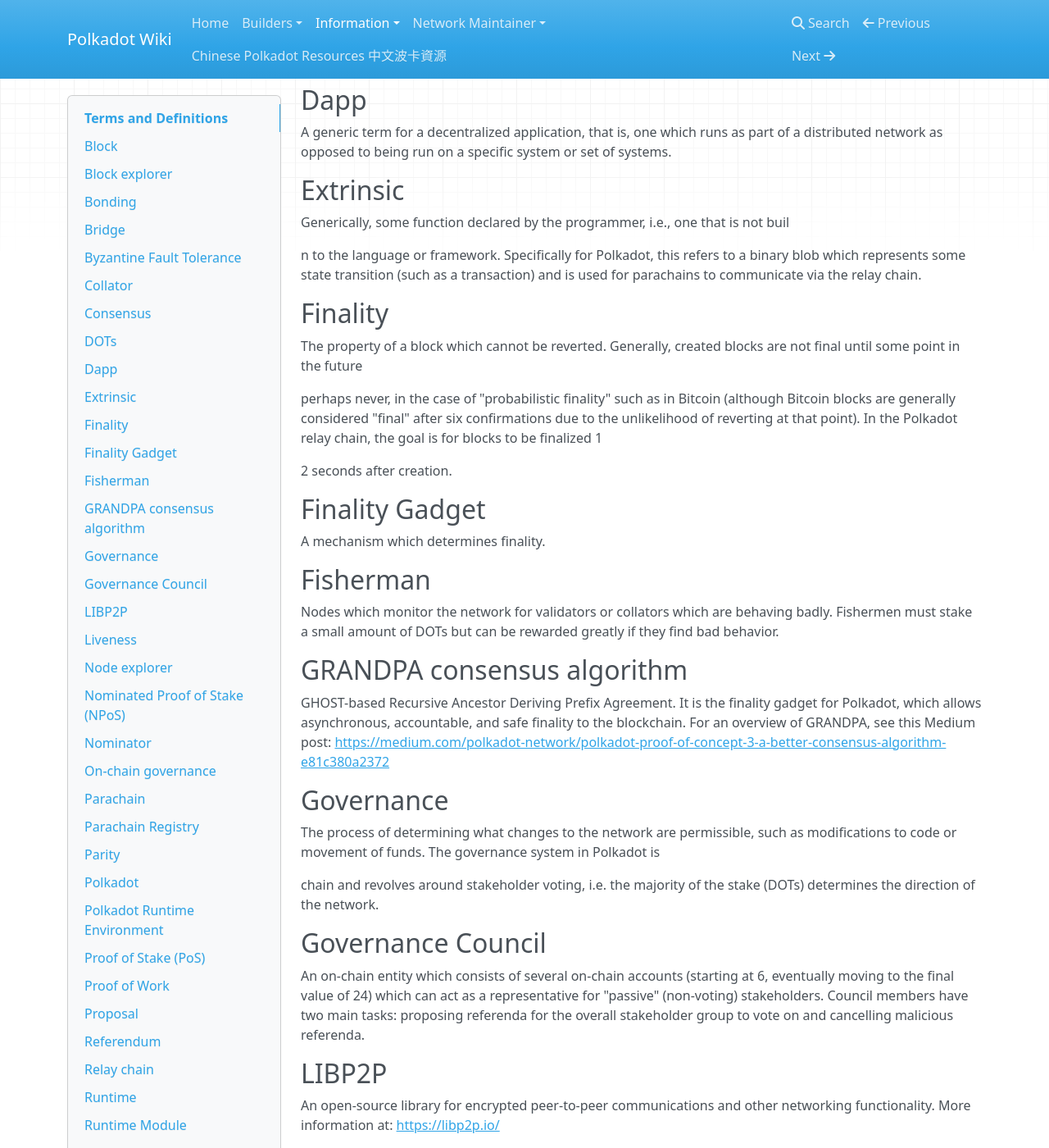
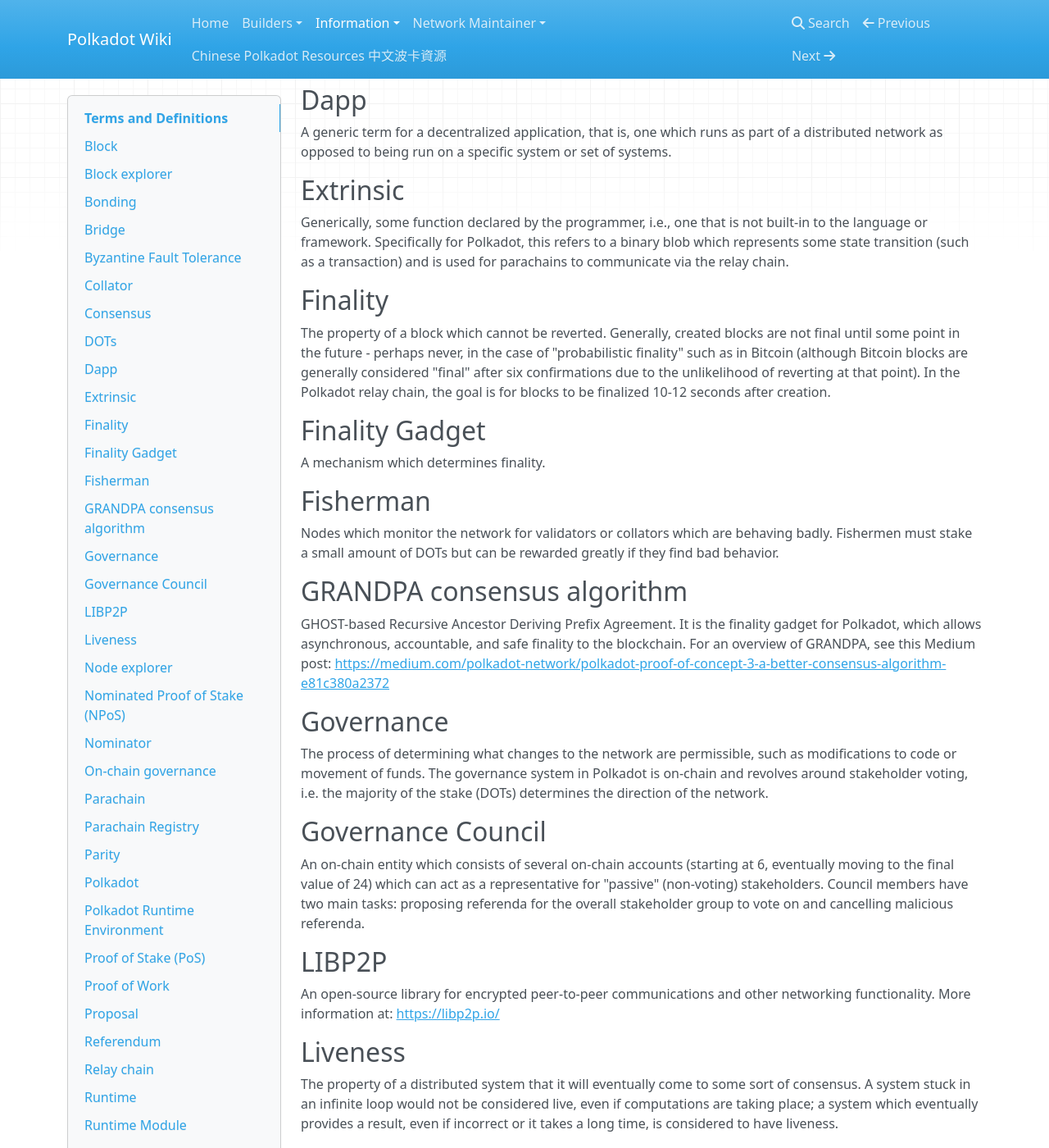
Before and after one commit to w3f/polkadot-wiki-old, an MkDocs documentation site: the page built from docs/polkadot/information/terms_and_definitions.md, in a window 1280 px wide and 1400 px high, scrolled down 2195 px. Shown: the whole window at 82% size. Built offline with MkDocs 1.6.1, drawn with Linux system fonts in a browser that asks for light colours; nearby versions of some CDN libraries; some of the changed text lies outside the part shown.

Commit message:
Some more minor typo fixes

```diff
--- a/docs/polkadot/information/terms_and_definitions.md
+++ b/docs/polkadot/information/terms_and_definitions.md
@@ -41,17 +41,11 @@ A generic term for a decentralized application, that is, one which runs as part
 
 ## __Extrinsic__
 
-Generically, some function declared by the programmer, i.e., one that is not buil
-
-n to the language or framework.  Specifically for Polkadot, this refers to a binary blob which represents some state transition (such as a transaction) and is used for parachains to communicate via the relay chain.
+Generically, some function declared by the programmer, i.e., one that is not built-in to the language or framework.  Specifically for Polkadot, this refers to a binary blob which represents some state transition (such as a transaction) and is used for parachains to communicate via the relay chain.
 
 ## __Finality__
 
-The property of a block which cannot be reverted.  Generally, created blocks are not final until some point in the future
-
-perhaps never, in the case of "probabilistic finality" such as in Bitcoin (although Bitcoin blocks are generally considered "final" after six confirmations due to the unlikelihood of reverting at that point).  In the Polkadot relay chain, the goal is for blocks to be finalized 1
-
-2 seconds after creation.
+The property of a block which cannot be reverted.  Generally, created blocks are not final until some point in the future - perhaps never, in the case of "probabilistic finality" such as in Bitcoin (although Bitcoin blocks are generally considered "final" after six confirmations due to the unlikelihood of reverting at that point).  In the Polkadot relay chain, the goal is for blocks to be finalized 10-12 seconds after creation.
 
 ## __Finality Gadget__
 
@@ -67,9 +61,7 @@ GHOST-based Recursive Ancestor Deriving Prefix Agreement.  It is the finality ga
 
 ## __Governance__
 
-The process of determining what changes to the network are permissible, such as modifications to code or movement of funds.  The governance system in Polkadot is
-
-chain and revolves around stakeholder voting, i.e. the majority of the stake (DOTs) determines the direction of the network.
+The process of determining what changes to the network are permissible, such as modifications to code or movement of funds.  The governance system in Polkadot is on-chain and revolves around stakeholder voting, i.e. the majority of the stake (DOTs) determines the direction of the network.
 
 ## __Governance Council__
 
@@ -89,11 +81,11 @@ A tool which gives you information about a node, such as the latest blocks seale
 
 ## __Nominated Proof of Stake (NPoS)__
 
-A proof of stake system whereby nominators "lend" their stake to validators, as a show of faith in the good behavior of the validator.
+A proof of stake system whereby nominators "lend" their stake to validators, as a show of faith in the good behavior of the validator.  Nominated proof-of-stake differs from delegated proof-of-stake in that nominators are subject to loss of stake if they nominate a bad validator; delegates are not subject to loss of stake based on the behavior of the validator.
 
 ## __Nominator__
 
-Nodes which select a set of validators.  A certain amount of DOTs must be staked in order to do so.
+Nodes which select a set of validators.  A certain amount of DOTs must be staked in order to do so, which may be lost if the validator behaves badly.  This forces nominators to carefully select validators.
 
 ## __On-chain governance__
 
```
Also changed, not shown: docs/polkadot/builders/networks.md (+1 -1 lines).
